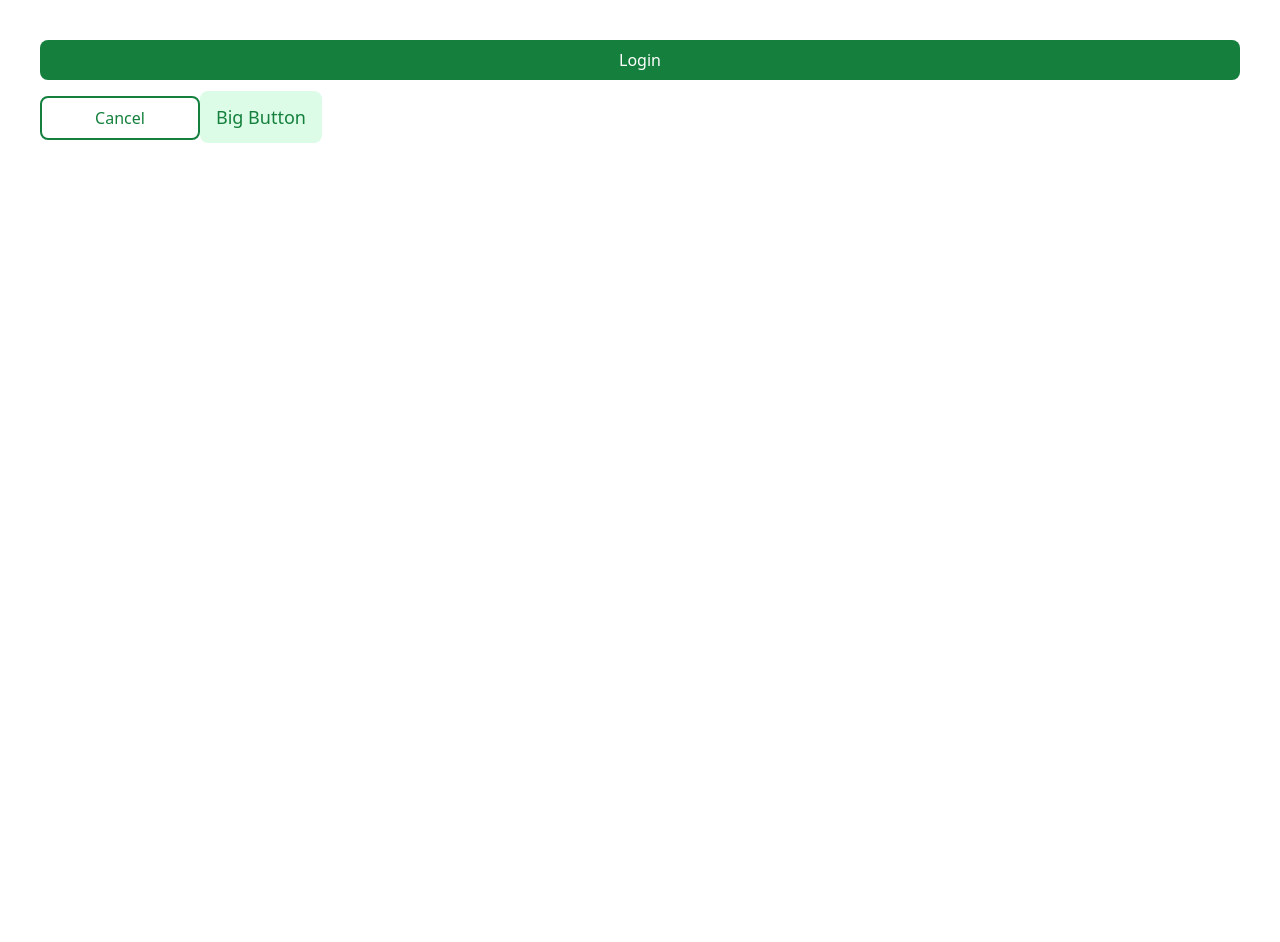
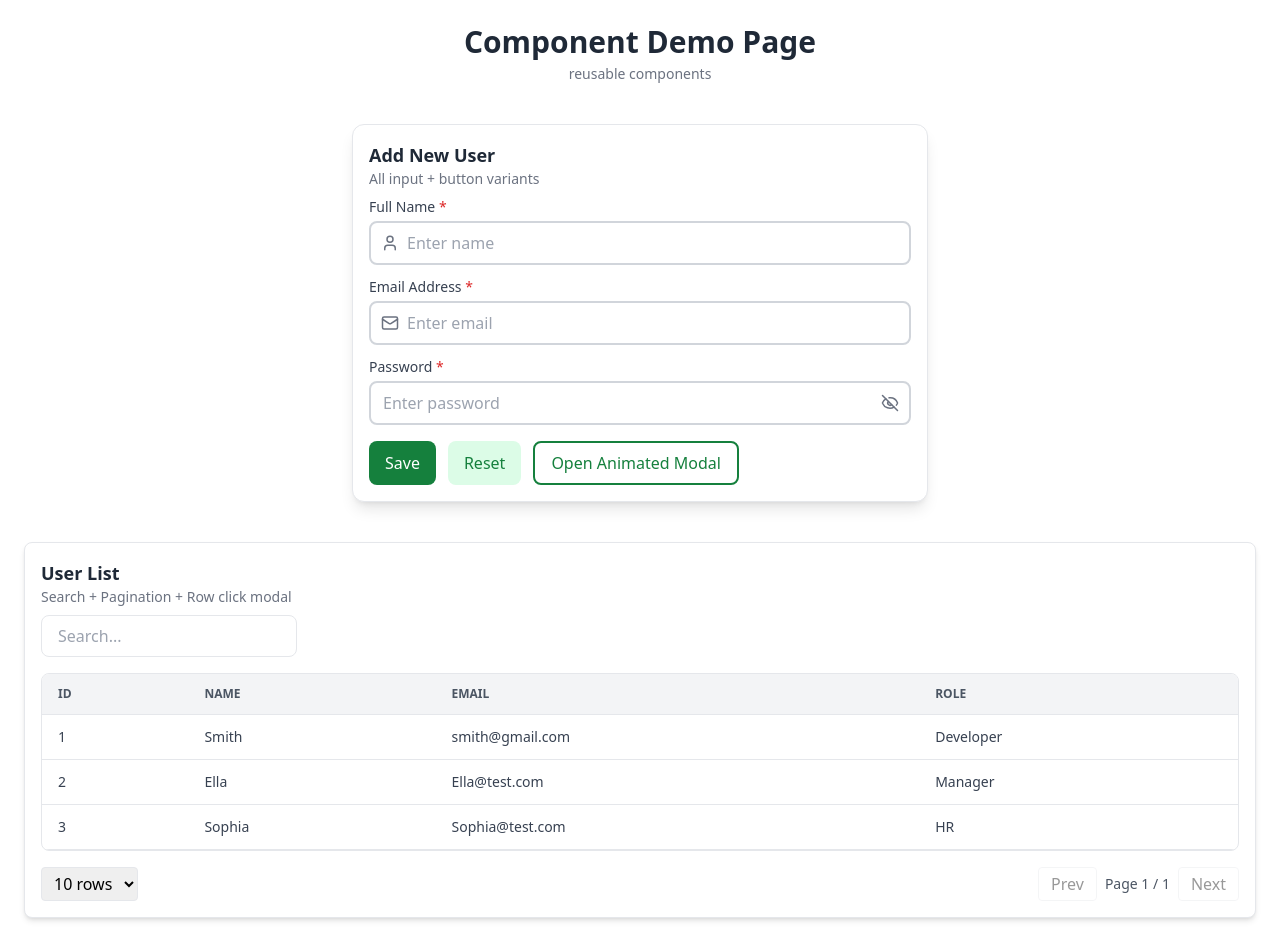
Before and after one commit to Arshia2594/project-1, a React app: page / in a window 1280 px wide. Before the commit the page ends 800 px from the top, so only its background shows below. Built offline with nearby package versions, Linux system fonts and the light colour scheme; the HTML template or start-up script is replaced by a standard one.

Commit message:
feat: added demo page and integrated all reusable components for testing

```diff
--- a/src/App.jsx
+++ b/src/App.jsx
@@ -1,53 +1,41 @@
-// import React from 'react'
-// import Header from './components/ui/Header'
+
+// import React, { useState } from "react";
+// import Tabs from "./components/ui/Tab";
 
 
-// const App = () => {
+// const Page = () => {
+//   const [activeTab, setActiveTab] = useState("Overview");
+
 //   return (
-//     <div className='p-6 space-y-8'>
-
-//       <Header
-//       title="Dashboard"
-//       subtitle="Welcome to control panel"
-//       variant="h1"
-//       align="left"
+//     <div>
+//       <Tabs
+//         tabs={["Overview", "Details", "Team", "Files"]}
+//         active={activeTab}
+//         onChange={setActiveTab}
 //       />
 
-//       <Header
-//       title="Employee List"
-//       subtitle="All Ragister Employee Shown Here"
-//       variant="h2"
-//       align="center"
-//       />
+//       <div className="mt-4">
+//         {activeTab === "Overview" && <div>Overview content...</div>}
+//         {activeTab === "Details" && <div>Details content...</div>}
+//         {activeTab === "Team" && <div>Team content...</div>}
+//         {activeTab === "Files" && <div>Files content...</div>}
+//       </div>
+//     </div>
+//   );
+// };
 
-//       <Header
-//       title="Setting"
-//       subtitle="Manage Application Preferences"
-//       variant="h3"
-//       align="right"
-//       />
+// export default Page;
+import React from 'react'
 
-//     </div>
-//   )
-// }
+import DemoPage from './Pages/DemoPage'
 
-// export default App
+const App = () => {
+  return (
+    <div>
+      <DemoPage/>
 
-
-
-import Button from "./components/ui/Button";
-function App() {
-  return (
-    <div className="p-10">
-      <Button className="w-full">Login</Button>
-      <Button variant="outline" className="mt-4 w-40 ">
-        Cancel
-      </Button>
-      <Button variant="secondary" className="px-10 py-3 text-lg ">
-        Big Button
-      </Button>
     </div>
-  );
+  )
 }
 
-export default App;
+export default App
--- /dev/null
+++ b/src/Pages/DemoPage.jsx
@@ -0,0 +1,171 @@
+
+
+import React, { useState } from "react";
+
+// Components
+import Header from "../components/ui/Header";
+import Card from "../components/ui/Card";
+import Button from "../components/ui/Button";
+import Input from "../components/ui/Input";
+import Table from "../components/ui/Table";
+import ModalHOC from "../components/hoc/ModalHOC";
+import withTable from "../components/hoc/withTable";
+import Modal from "../components/ui/Modal";
+// Icons
+import { User, Mail } from "lucide-react";
+
+// HOC Table
+const TableWithFeatures = withTable(Table);
+
+const DemoPage = () => {
+  // Form Inputs
+  const [form, setForm] = useState({
+    name: "",
+    email: "",
+    password: "",
+  });
+
+  // Simple Modal (HOC)
+  const [isModalOpen, setIsModalOpen] = useState(false);
+  const [selectedRow, setSelectedRow] = useState(null);
+
+  // Animated Modal
+  const [isAnimatedModalOpen, setIsAnimatedModalOpen] = useState(false);
+
+  // Table Data
+  const employees = [
+    { id: 1, name: "Smith", email: "smith@gmail.com", role: "Developer" },
+    { id: 2, name: "Ella", email: "Ella@test.com", role: "Manager" },
+    { id: 3, name: "Sophia", email: "Sophia@test.com", role: "HR" },
+  ];
+
+  const columns = [
+    { label: "ID", accessor: "id" },
+    { label: "Name", accessor: "name" },
+    { label: "Email", accessor: "email" },
+    { label: "Role", accessor: "role" },
+  ];
+
+  return (
+    <div className="p-6 space-y-10">
+
+      {/* HEADER */}
+      <Header
+        title="Component Demo Page"
+        subtitle=" reusable components"
+        align="center"
+        variant="h1"
+      />
+
+      {/* ADD EMPLOYEE CARD */}
+      <Card
+        title="Add New User"
+        subtitle="All input + button variants"
+        shadow="lg"
+        rounded="xl"
+        className="max-w-xl mx-auto"
+      >
+        <Input
+          label="Full Name"
+          placeholder="Enter name"
+          value={form.name}
+          onChange={(e) => setForm({ ...form, name: e.target.value })}
+          leftIcon={User}
+          required
+        />
+
+        <Input
+          label="Email Address"
+          placeholder="Enter email"
+          value={form.email}
+          onChange={(e) => setForm({ ...form, email: e.target.value })}
+          leftIcon={Mail}
+          required
+        />
+
+        <Input
+          label="Password"
+          type="password"
+          placeholder="Enter password"
+          value={form.password}
+          onChange={(e) => setForm({ ...form, password: e.target.value })}
+          required
+        />
+
+        <div className="flex gap-3 mt-4 flex-wrap">
+          <Button variant="primary">Save</Button>
+
+          <Button variant="secondary">Reset</Button>
+
+          <Button variant="outline" onClick={() => setIsAnimatedModalOpen(true)}>
+            Open Animated Modal
+          </Button>
+        </div>
+      </Card>
+
+      {/* TABLE SECTION */}
+      <Card
+        title="User List"
+        subtitle="Search + Pagination + Row click modal"
+        shadow="md"
+        className="mt-8"
+      >
+        <TableWithFeatures
+          data={employees}
+          columns={columns}
+          onRowClick={(row) => {
+            setSelectedRow(row);
+            setIsModalOpen(true);
+          }}
+        />
+      </Card>
+
+      {/* SIMPLE MODAL (ROW CLICK) */}
+      <ModalHOC
+        isOpen={isModalOpen}
+        onClose={() => setIsModalOpen(false)}
+        title="User Details"
+      >
+        {selectedRow && (
+          <div className="space-y-2 text-gray-700">
+            <p><strong>ID:</strong> {selectedRow.id}</p>
+            <p><strong>Name:</strong> {selectedRow.name}</p>
+            <p><strong>Email:</strong> {selectedRow.email}</p>
+            <p><strong>Role:</strong> {selectedRow.role}</p>
+          </div>
+        )}
+
+        <Button
+          variant="primary"
+          className="w-full mt-4"
+          onClick={() => setIsModalOpen(false)}
+        >
+          Close
+        </Button>
+      </ModalHOC>
+
+      {/* ANIMATED MODAL */}
+      <Modal
+        open={isAnimatedModalOpen}
+        onClose={() => setIsAnimatedModalOpen(false)}
+        title="Animated Modal"
+        footer={
+          <>
+            <Button variant="secondary" onClick={() => setIsAnimatedModalOpen(false)}>
+              Cancel
+            </Button>
+            <Button variant="primary" onClick={() => alert("Saved!")}>
+              Save
+            </Button>
+          </>
+        }
+      >
+        <p className="text-gray-700">
+          This modal uses Framer Motion for smooth animation effects.
+        </p>
+      </Modal>
+    </div>
+  );
+};
+
+export default DemoPage;
```
